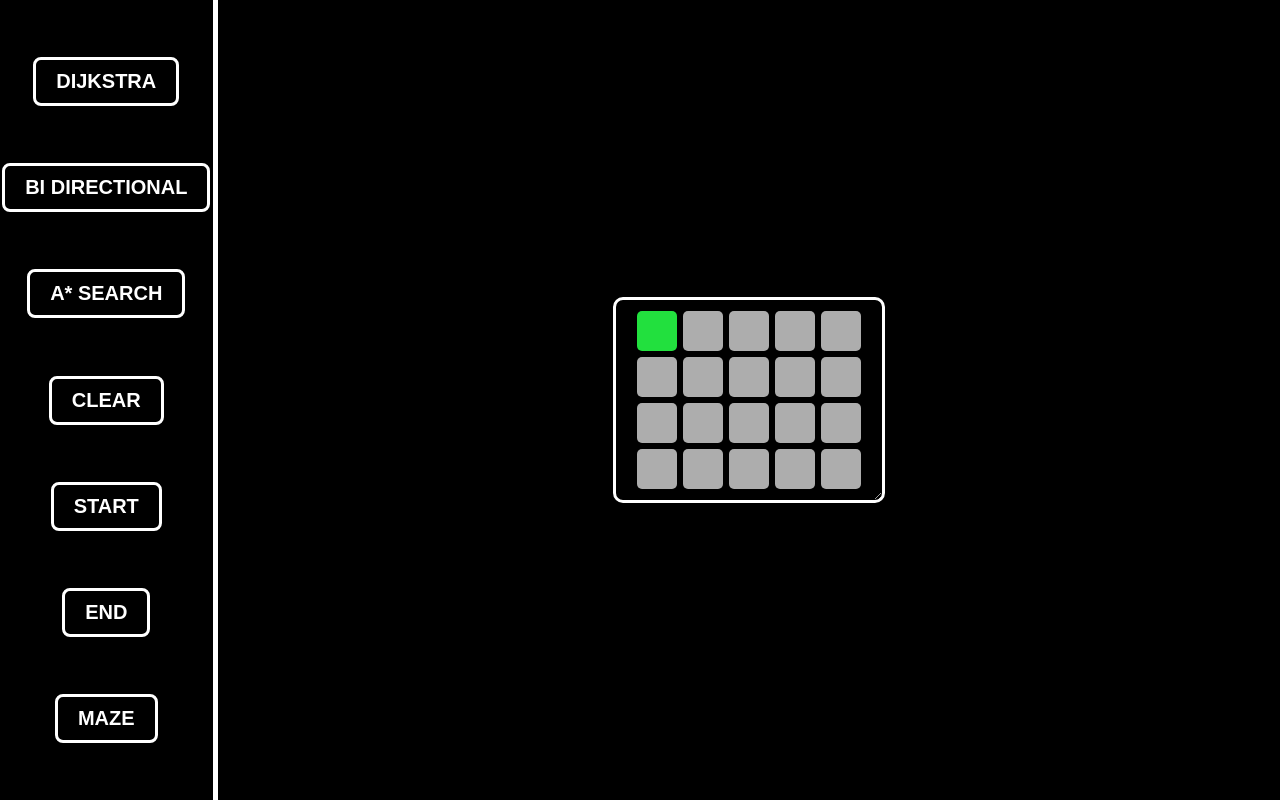
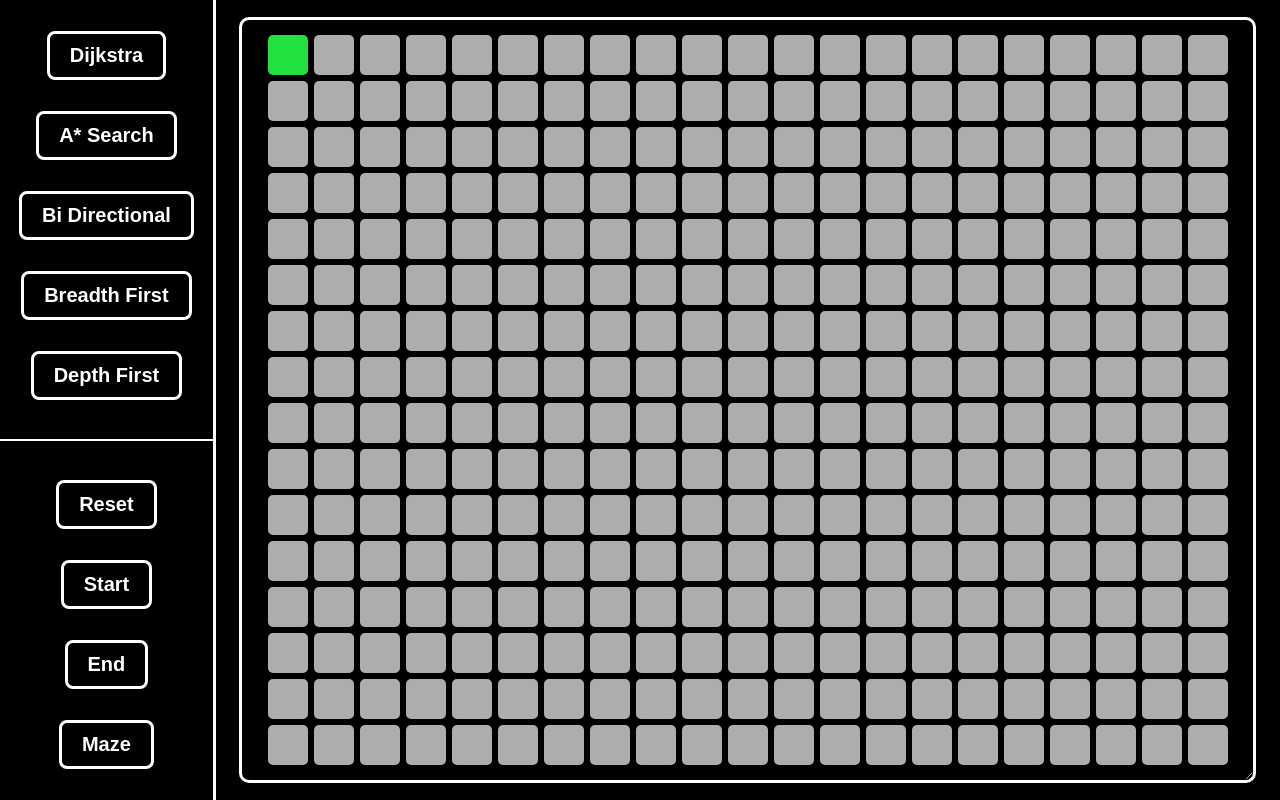
Before and after one commit to uhrjun/PathfindingVis, a React (Create React App) app: page / in a window 1280 px wide. Built offline with nearby package versions, Linux system fonts and the light colour scheme.

Commit message:
more algos

```diff
--- /dev/null
+++ b/src/algorithms/bfirst.js
@@ -0,0 +1,87 @@
+export function bfs(grid, startNode, endNode) {
+	const queue = [];
+	const visitedNodesInOrder = [];
+
+	startNode.isVisited = true;
+	queue.push(startNode);
+
+	while (!!queue.length) {
+		let node = queue.shift();
+
+		if (endNode === node) return [visitedNodesInOrder, calculatePath(endNode)];
+
+		if (node.isWall) continue;
+
+		const neighbors = getAllNeighbors(grid, node);
+
+		for (const neighbor of neighbors) {
+			neighbor.isVisited = true;
+			neighbor.previousNode = node;
+			visitedNodesInOrder.push(neighbor);
+			queue.push(neighbor);
+		}
+	}
+
+	return [visitedNodesInOrder, calculatePath(endNode)];
+}
+
+function calculatePath(endNode) {
+	const shortestPathNodes = [];
+	let currentNode = endNode;
+	while (currentNode !== null) {
+		shortestPathNodes.unshift(currentNode);
+		currentNode = currentNode.previousNode;
+	}
+	return shortestPathNodes;
+}
+
+function getAllNeighbors(grid = [], node) {
+	const ROWS = grid.length;
+	const COLS = grid[0].length;
+
+	const { row, col } = node;
+	const neighbors = [];
+
+	if (
+		row + 1 >= 0 &&
+		row + 1 < ROWS &&
+		col >= 0 &&
+		col < COLS &&
+		!grid[row + 1][col].isVisited &&
+		!grid[row + 1][col].isWall
+	) {
+		neighbors.push(grid[row + 1][col]);
+	}
+	if (
+		row - 1 >= 0 &&
+		row - 1 < ROWS &&
+		col >= 0 &&
+		col < COLS &&
+		!grid[row - 1][col].isWall &&
+		!grid[row - 1][col].isVisited
+	) {
+		neighbors.push(grid[row - 1][col]);
+	}
+	if (
+		row >= 0 &&
+		row < ROWS &&
+		col - 1 >= 0 &&
+		col - 1 < COLS &&
+		!grid[row][col - 1].isWall &&
+		!grid[row][col - 1].isVisited
+	) {
+		neighbors.push(grid[row][col - 1]);
+	}
+	if (
+		row >= 0 &&
+		row < ROWS &&
+		col + 1 >= 0 &&
+		col + 1 < COLS &&
+		!grid[row][col + 1].isWall &&
+		!grid[row][col + 1].isVisited
+	) {
+		neighbors.push(grid[row][col + 1]);
+	}
+
+	return neighbors;
+}
--- /dev/null
+++ b/src/algorithms/dfirst.js
@@ -0,0 +1,87 @@
+export function dfs(grid, startNode, endNode) {
+	const stack = [];
+	const visitedNodesInOrder = [];
+
+	startNode.isVisited = true;
+	stack.push(startNode);
+
+	while (!!stack.length) {
+		let node = stack.pop();
+
+		if (endNode === node) return [visitedNodesInOrder, calculatePath(endNode)];
+
+		if (node.isWall) continue;
+
+		const neighbors = getAllNeighbors(grid, node);
+
+		for (const neighbor of neighbors) {
+			neighbor.isVisited = true;
+			neighbor.previousNode = node;
+			visitedNodesInOrder.push(neighbor);
+			stack.push(neighbor);
+		}
+	}
+
+	return [visitedNodesInOrder, calculatePath(endNode)];
+}
+
+function calculatePath(endNode) {
+	const shortestPathNodes = [];
+	let currentNode = endNode;
+	while (currentNode !== null) {
+		shortestPathNodes.unshift(currentNode);
+		currentNode = currentNode.previousNode;
+	}
+	return shortestPathNodes;
+}
+
+function getAllNeighbors(grid = [], node) {
+	const ROWS = grid.length;
+	const COLS = grid[0].length;
+
+	const { row, col } = node;
+	const neighbors = [];
+
+	if (
+		row + 1 >= 0 &&
+		row + 1 < ROWS &&
+		col >= 0 &&
+		col < COLS &&
+		!grid[row + 1][col].isVisited &&
+		!grid[row + 1][col].isWall
+	) {
+		neighbors.push(grid[row + 1][col]);
+	}
+	if (
+		row - 1 >= 0 &&
+		row - 1 < ROWS &&
+		col >= 0 &&
+		col < COLS &&
+		!grid[row - 1][col].isWall &&
+		!grid[row - 1][col].isVisited
+	) {
+		neighbors.push(grid[row - 1][col]);
+	}
+	if (
+		row >= 0 &&
+		row < ROWS &&
+		col - 1 >= 0 &&
+		col - 1 < COLS &&
+		!grid[row][col - 1].isWall &&
+		!grid[row][col - 1].isVisited
+	) {
+		neighbors.push(grid[row][col - 1]);
+	}
+	if (
+		row >= 0 &&
+		row < ROWS &&
+		col + 1 >= 0 &&
+		col + 1 < COLS &&
+		!grid[row][col + 1].isWall &&
+		!grid[row][col + 1].isVisited
+	) {
+		neighbors.push(grid[row][col + 1]);
+	}
+
+	return neighbors;
+}
--- a/src/components/Sidebar/Sidebar.js
+++ b/src/components/Sidebar/Sidebar.js
@@ -8,7 +8,7 @@ export default function Sidebar({ children }) {
 				justifyContent: "space-evenly",
 				alignItems: "center",
 				width: "20%",
-				borderRight: "5px solid white",
+				borderRight: "3px solid white",
 			}}>
 			{children}
 		</div>
--- a/src/components/grid/grid.jsx
+++ b/src/components/grid/grid.jsx
@@ -11,6 +11,8 @@ import {
 } from "../../algorithms/djikstra";
 import Sidebar from "../Sidebar/Sidebar";
 import { generateMaze } from "../../utils/makeMaze";
+import { bfs } from "../../algorithms/bfirst";
+import { dfs } from "../../algorithms/dfirst";
 
 import {
 	bidirectionalSearch,
@@ -88,15 +90,9 @@ export default function Grid() {
 		setGrid(() => initGrid(rowSize, colSize));
 	}
 
-	function makeMaze(rowSize, colSize) {
-		if (isMaze === true) {
-			setIsMaze(false);
-			setGrid(initGrid(rowSize, colSize));
-		} else {
-			const newGrid = generateMaze(grid);
-			setIsMaze(true);
-			return setGrid([...newGrid]);
-		}
+	function makeMaze() {
+		const newGrid = generateMaze(grid);
+		return setGrid([...newGrid]);
 	}
 
 	function handleMouseDown(row, col) {
@@ -113,6 +109,11 @@ export default function Grid() {
 
 	function handleMouseUp() {
 		setIsPressed(false);
+	}
+
+	function updateStart() {
+		var startLoop = true;
+		while (startLoop === true) {}
 	}
 
 	function toggleWall(grid, row, col) {
@@ -180,6 +181,7 @@ export default function Grid() {
 			return;
 		}
 	}
+
 	function visDjikstra(grid) {
 		const startNode = grid[startRow][startCol];
 		const endNode = grid[endRow][endCol];
@@ -191,6 +193,40 @@ export default function Grid() {
 			shortestPath,
 			animateShortestPath
 		);
+	}
+
+	function visBfs(grid) {
+		const startNode = grid[startRow][startCol];
+		const endNode = grid[endRow][endCol];
+		if (startNode !== undefined && endNode !== undefined) {
+			const visitedNodesInOrder = bfs(grid, startNode, endNode);
+			const shortestPath = getNodesInShortestPathOrderAstar(endNode);
+			animateVisitedNodes(
+				visitedNodesInOrder,
+				grid,
+				shortestPath,
+				animateShortestPath
+			);
+		} else {
+			window.alert("Check start/end nodes");
+		}
+	}
+
+	function visDfs(grid) {
+		const startNode = grid[startRow][startCol];
+		const endNode = grid[endRow][endCol];
+		if (startNode !== undefined && endNode !== undefined) {
+			const visitedNodesInOrder = dfs(grid, startNode, endNode);
+			const shortestPath = getNodesInShortestPathOrderAstar(endNode);
+			animateVisitedNodes(
+				visitedNodesInOrder,
+				grid,
+				shortestPath,
+				animateShortestPath
+			);
+		} else {
+			window.alert("Check start/end nodes");
+		}
 	}
 
 	function visAstar(grid) {
@@ -206,32 +242,72 @@ export default function Grid() {
 		);
 	}
 
-	/* 	async function animateVisitedNodesBiDir(
-		visitedNodesInOrder,
+	async function animateVisitedNodesSource(
+		source_visited,
 		grid,
-		dest_visited
+		sPathNodes,
+		animateShortestPath
 	) {
-		if (visitedNodesInOrder !== undefined && visitedNodesInOrder !== null) {
-			for (var i in visitedNodesInOrder[0]) {
-				const node = visitedNodesInOrder[0][i];
+		console.log(source_visited);
+		if (source_visited !== undefined && source_visited !== null) {
+			for (var i in source_visited[0]) {
+				const node = source_visited[0][i];
 				if (node.isVisited) {
 					node.isVisitedVis = true;
 				}
 				setGrid([...grid]);
 				await timer(10);
 			}
-			animateVisitedNodesBiDir(dest_visited, grid, visitedNodesInOrder);
+			animateShortestPath(sPathNodes, grid);
 		} else {
 			window.alert("No viable path found!");
 			return;
 		}
-	} */
+	}
+
+	async function animateVisitedNodesDest(
+		dest_visited,
+		grid,
+		dPathNodes,
+		animateShortestPath
+	) {
+		if (dest_visited !== undefined && dest_visited !== null) {
+			for (var i in dest_visited[0]) {
+				const node = dest_visited[0][i];
+				if (node.isVisited) {
+					node.isVisitedVis = true;
+				}
+				setGrid([...grid]);
+				await timer(10);
+			}
+			animateShortestPath(dPathNodes, grid);
+		} else {
+			window.alert("No viable path found!");
+			return;
+		}
+	}
 
 	function visBiDir(grid) {
 		const startNode = grid[startRow][startCol];
 		const endNode = grid[endRow][endCol];
-		const visitedNodesInOrder = bidirectionalSearch(grid, startNode, endNode);
-		animateShortestPath(visitedNodesInOrder, grid);
+		const [
+			source_visited,
+			dest_visited,
+			sPathNodes,
+			dPathNodes,
+		] = bidirectionalSearch(grid, startNode, endNode);
+		animateVisitedNodesSource(
+			source_visited,
+			grid,
+			sPathNodes,
+			animateShortestPath
+		);
+		animateVisitedNodesDest(
+			dest_visited,
+			grid,
+			dPathNodes,
+			animateShortestPath
+		);
 	}
 
 	function clearGrid() {
@@ -243,16 +319,28 @@ export default function Grid() {
 		<>
 			<Sidebar>
 				<styled.Button onClick={() => visDjikstra(grid)}>
-					DIJKSTRA
+					Dijkstra
 				</styled.Button>
+				<styled.Button onClick={() => visAstar(grid)}>A* Search</styled.Button>
 				<styled.Button onClick={() => visBiDir(grid)}>
-					BI DIRECTIONAL
+					Bi Directional
 				</styled.Button>
-				<styled.Button onClick={() => visAstar(grid)}>A* SEARCH</styled.Button>
-				<styled.Button onClick={() => clearGrid()}>CLEAR</styled.Button>
-				<styled.Button>START</styled.Button>
-				<styled.Button>END</styled.Button>
-				<styled.Button onClick={() => makeMaze(grid)}>MAZE</styled.Button>
+				<styled.Button onClick={() => visBfs(grid)}>
+					Breadth First
+				</styled.Button>
+				<styled.Button onClick={() => visDfs(grid)}>Depth First</styled.Button>
+				<hr
+					style={{
+						width: "100%",
+						height: "0px",
+						border: "1px solid white",
+						backgroundColor: "white",
+					}}
+				/>
+				<styled.Button onClick={() => clearGrid()}>Reset</styled.Button>
+				<styled.Button>Start</styled.Button>
+				<styled.Button>End</styled.Button>
+				<styled.Button onClick={() => makeMaze(grid)}>Maze</styled.Button>
 			</Sidebar>
 			<div
 				style={{
@@ -265,6 +353,8 @@ export default function Grid() {
 					id="grid"
 					onMouseLeave={() => setIsPressed(false)}
 					style={{
+						width: "95%",
+						height: "95%",
 						display: "flex",
 						flexDirection: "column",
 						justifyContent: "center",
@@ -275,8 +365,8 @@ export default function Grid() {
 						overflow: "hidden",
 						minHeight: "25%",
 						minWidth: "25%",
-						maxWidth: "90%",
-						maxHeight: "90%",
+						maxWidth: "95%",
+						maxHeight: "95%",
 					}}>
 					{grid.map((row, rowIndex) => {
 						return (
--- a/src/components/node/node.styles.js
+++ b/src/components/node/node.styles.js
@@ -59,14 +59,14 @@ export const Node = styled.div`
 			return css`
 				background-size: 200% 200%;
 				background: #f7ce39;
-				animation: ${visitedUpdate} 150ms linear;
+				animation: ${visitedUpdate} 250ms linear;
 			`;
 		else return "#adadad";
 	}};
-	/* 	-webkit-transition: background 100ms linear;
-	-moz-transition: background 100ms linear;
-	-o-transition: background 100ms linear;
-	transition: background 100ms linear; */
+	-webkit-transition: all 100ms linear;
+	-moz-transition: all 100ms linear;
+	-o-transition: all 100ms linear;
+	transition: all 100ms linear;
 	&:hover {
 		transition: transform 50ms ease-in-out;
 		transform: scale(0.9);
```
